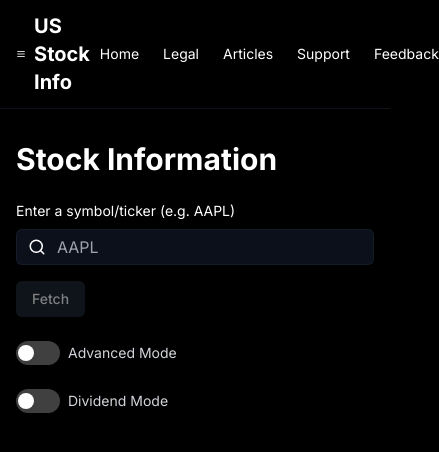
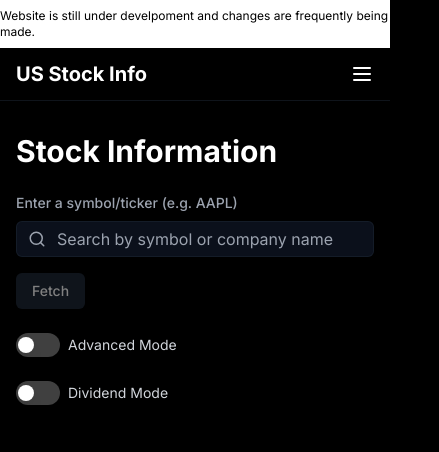
Before and after one commit to Osscccar/market_info, a Next.js app in the folder frontend/: page / in a window 390 px wide. Shown: the top 452 px of the page, 439 px wide, since content can reach past the window. Built offline with nearby package versions, Linux system fonts and the light colour scheme.

Commit message:
Added SearchBar.tsx Component For Optimal Use Case

```diff
--- a/frontend/app/layout.tsx
+++ b/frontend/app/layout.tsx
@@ -1,6 +1,6 @@
 import type React from "react";
 import type { Metadata } from "next";
-import { Inter } from "next/font/google";
+import { David_Libre, Inter } from "next/font/google";
 import "./globals.css";
 import Navbar from "@/components/Navbar";
 import { Analytics } from "@vercel/analytics/react";
@@ -20,7 +20,10 @@ export default function RootLayout({
   return (
     <html lang="en" className="dark">
       <body className={inter.className}>
-        {/* Navbar spans the full width at the top */}
+        <div className="flex text-xs w-full align-center justify-center pt-2 pb-2 bg-white text-black md:text-sm">
+          Website is still under develpoment and changes are frequently being
+          made.
+        </div>
         <Navbar />
         {children}
         <Analytics />
--- a/frontend/app/page.tsx
+++ b/frontend/app/page.tsx
@@ -2,9 +2,8 @@
 /* eslint-disable @typescript-eslint/no-explicit-any */
 
 import React, { useState, useEffect } from "react";
-import { Search, TrendingUp, DollarSign, Info } from "lucide-react";
+import { TrendingUp, DollarSign, Info } from "lucide-react";
 import { Button } from "@/components/ui/button";
-import { Input } from "@/components/ui/input";
 import { Switch } from "@/components/ui/switch";
 import { Card, CardContent, CardHeader, CardTitle } from "@/components/ui/card";
 import LoadingSpinner from "@/components/LoadingSpinner";
@@ -19,6 +18,9 @@ import {
   Legend,
 } from "chart.js";
 import { Line } from "react-chartjs-2";
+
+// Import our new search component
+import { SearchAutocomplete } from "@/components/SearchAutocomplete";
 
 ChartJS.register(
   CategoryScale,
@@ -201,27 +203,14 @@ export default function Home() {
         <div className="mb-8">
           <h1 className="text-3xl font-bold mb-6">Stock Information</h1>
           <div className="flex flex-col md:flex-row gap-4 items-start md:items-end mb-6">
+            {/* SearchAutocomplete replaces the old manual Input */}
             <div className="w-full md:w-1/2">
-              <label
-                htmlFor="symbol"
-                className="text-sm text-muted-foreground mb-2 block"
-              >
-                Enter a symbol/ticker (e.g. AAPL)
-              </label>
-              <div className="relative">
-                <Search
-                  className="absolute left-3 top-1/2 -translate-y-1/2 text-muted-foreground"
-                  size={18}
-                />
-                <Input
-                  id="symbol"
-                  type="text"
-                  value={ticker}
-                  onChange={(e) => setTicker(e.target.value.toUpperCase())}
-                  className="pl-10 bg-gray-900/70 border-gray-800/50 focus:border-gray-600"
-                  placeholder="AAPL"
-                />
-              </div>
+              <SearchAutocomplete
+                onSelectSymbol={(symbol) => {
+                  // Update ticker in state when user picks a suggestion
+                  setTicker(symbol.toUpperCase());
+                }}
+              />
             </div>
 
             <Button
--- a/frontend/components/Navbar.tsx
+++ b/frontend/components/Navbar.tsx
@@ -1,20 +1,28 @@
 "use client";
 
+import { useState } from "react";
 import Link from "next/link";
-import { Menu } from "lucide-react";
+import { Menu, X } from "lucide-react";
 
 export default function Navbar() {
+  const [isOpen, setIsOpen] = useState(false);
+
   return (
     <header className="sticky top-0 z-50 w-full bg-black border-b border-gray-800/50">
       <nav className="container mx-auto px-4 py-3 flex items-center justify-between">
         {/* Left brand */}
-        <div className="flex items-center space-x-2">
-          <Menu className="text-muted-foreground" size={20} />
-          <span className="text-xl font-bold">US Stock Info</span>
-        </div>
+        <span className="text-xl font-bold">US Stock Info</span>
 
-        {/* Right nav links */}
-        <div className="flex items-center space-x-6 text-sm">
+        {/* Mobile Menu Button (Top Right) */}
+        <button
+          className="md:hidden text-muted-foreground"
+          onClick={() => setIsOpen(!isOpen)}
+        >
+          {isOpen ? <X size={24} /> : <Menu size={24} />}
+        </button>
+
+        {/* Desktop Navigation */}
+        <div className="hidden md:flex items-center space-x-6 text-sm">
           <Link href="/" className="hover:text-white text-muted-foreground">
             Home
           </Link>
@@ -44,6 +52,59 @@ export default function Navbar() {
           </Link>
         </div>
       </nav>
+
+      {/* Mobile Navigation Drawer (Slides in from Right) */}
+      <div
+        className={`fixed inset-0 bg-black bg-opacity-75 z-50 transform ${
+          isOpen ? "translate-x-0" : "translate-x-full"
+        } transition-transform duration-300 ease-in-out md:hidden`}
+      >
+        <div className="absolute top-0 right-0 w-64 bg-black h-full shadow-lg p-6">
+          <button
+            className="absolute top-4 right-4 text-muted-foreground"
+            onClick={() => setIsOpen(false)}
+          >
+            <X size={24} />
+          </button>
+          <nav className="flex flex-col space-y-4 mt-10 text-sm">
+            <Link
+              href="/"
+              className="hover:text-white text-muted-foreground"
+              onClick={() => setIsOpen(false)}
+            >
+              Home
+            </Link>
+            <Link
+              href="/legal"
+              className="hover:text-white text-muted-foreground"
+              onClick={() => setIsOpen(false)}
+            >
+              Legal
+            </Link>
+            <Link
+              href="/articles"
+              className="hover:text-white text-muted-foreground"
+              onClick={() => setIsOpen(false)}
+            >
+              Articles
+            </Link>
+            <Link
+              href="/support"
+              className="hover:text-white text-muted-foreground"
+              onClick={() => setIsOpen(false)}
+            >
+              Support
+            </Link>
+            <Link
+              href="/feedback"
+              className="hover:text-white text-muted-foreground"
+              onClick={() => setIsOpen(false)}
+            >
+              Feedback
+            </Link>
+          </nav>
+        </div>
+      </div>
     </header>
   );
 }
--- /dev/null
+++ b/frontend/components/SearchAutocomplete.tsx
@@ -0,0 +1,185 @@
+"use client";
+
+import React, { useState, useEffect, useRef } from "react";
+import { Input } from "@/components/ui/input";
+import { Label } from "@/components/ui/label";
+import { Search, Building, Briefcase, TrendingUp } from "lucide-react";
+
+// Adjust this interface to match the JSON we return from /api/companies
+interface CompanySuggestion {
+  symbol: string;
+  name: string;
+  exchange: string;
+  sector: string;
+}
+
+interface SearchAutocompleteProps {
+  // Pass a callback that sets the selected symbol in parent (page.tsx)
+  onSelectSymbol: (symbol: string) => void;
+}
+
+export function SearchAutocomplete({
+  onSelectSymbol,
+}: SearchAutocompleteProps) {
+  const [inputValue, setInputValue] = useState("");
+  const [suggestions, setSuggestions] = useState<CompanySuggestion[]>([]);
+  const [isPopupOpen, setIsPopupOpen] = useState(false);
+  const [selectedIndex, setSelectedIndex] = useState(-1);
+
+  const inputRef = useRef<HTMLInputElement>(null);
+  const popupRef = useRef<HTMLDivElement>(null);
+
+  // Fetch suggestions from our new backend route whenever inputValue changes
+  useEffect(() => {
+    if (inputValue.trim() === "") {
+      setSuggestions([]);
+      return;
+    }
+
+    const fetchSuggestions = async () => {
+      try {
+        // IMPORTANT: Replace the base URL with your Render backend domain if different
+        // e.g. https://market-info-m22z.onrender.com/api/companies
+        const res = await fetch(
+          `https://market-info-m22z.onrender.com/api/companies?query=${encodeURIComponent(
+            inputValue
+          )}`
+        );
+        if (!res.ok) {
+          console.error("Failed to fetch suggestions");
+          return;
+        }
+        const data: CompanySuggestion[] = await res.json();
+        setSuggestions(data);
+      } catch (error) {
+        console.error("Error fetching suggestions:", error);
+      }
+    };
+
+    fetchSuggestions();
+  }, [inputValue]);
+
+  // Close popup if clicking outside
+  useEffect(() => {
+    const handleClickOutside = (event: MouseEvent) => {
+      if (
+        popupRef.current &&
+        !popupRef.current.contains(event.target as Node) &&
+        inputRef.current &&
+        !inputRef.current.contains(event.target as Node)
+      ) {
+        setIsPopupOpen(false);
+      }
+    };
+    document.addEventListener("mousedown", handleClickOutside);
+    return () => {
+      document.removeEventListener("mousedown", handleClickOutside);
+    };
+  }, []);
+
+  // Handle keyboard navigation in the dropdown
+  const handleKeyDown = (e: React.KeyboardEvent<HTMLInputElement>) => {
+    if (!isPopupOpen) return;
+
+    if (e.key === "ArrowDown") {
+      e.preventDefault();
+      setSelectedIndex((prev) =>
+        prev < suggestions.length - 1 ? prev + 1 : prev
+      );
+    } else if (e.key === "ArrowUp") {
+      e.preventDefault();
+      setSelectedIndex((prev) => (prev > 0 ? prev - 1 : 0));
+    } else if (e.key === "Enter" && selectedIndex >= 0) {
+      e.preventDefault();
+      handleSelectCompany(suggestions[selectedIndex].symbol);
+    } else if (e.key === "Escape") {
+      setIsPopupOpen(false);
+    }
+  };
+
+  // When a suggestion is clicked or chosen
+  const handleSelectCompany = (symbol: string) => {
+    setInputValue(symbol);
+    onSelectSymbol(symbol); // pass it back up to page.tsx
+    setIsPopupOpen(false);
+  };
+
+  return (
+    <div className="relative w-full">
+      <Label htmlFor="symbol" className="text-sm text-gray-400 mb-2 block">
+        Enter a symbol/ticker (e.g. AAPL)
+      </Label>
+      <div className="relative">
+        <Search
+          className="absolute left-3 top-1/2 transform -translate-y-1/2 text-gray-400"
+          size={18}
+        />
+        <Input
+          id="symbol"
+          ref={inputRef}
+          type="text"
+          value={inputValue}
+          onChange={(e) => {
+            setInputValue(e.target.value);
+            setIsPopupOpen(true);
+          }}
+          onFocus={() => setIsPopupOpen(true)}
+          onKeyDown={handleKeyDown}
+          className="pl-10 bg-gray-900/70 border-gray-800/50 focus:border-gray-600"
+          placeholder="Search by symbol or company name"
+          autoComplete="off"
+        />
+      </div>
+
+      {isPopupOpen && suggestions.length > 0 && (
+        <div
+          ref={popupRef}
+          className="absolute z-50 mt-1 w-full bg-gray-900 border border-gray-800 rounded-md shadow-lg max-h-80 overflow-y-auto"
+        >
+          <div className="p-2">
+            <h3 className="text-xs font-semibold text-gray-400 mb-2 px-2">
+              Suggestions
+            </h3>
+            <ul>
+              {suggestions.map((company, index) => (
+                <li key={company.symbol}>
+                  <button
+                    className={`w-full text-left px-3 py-2 rounded-md flex items-start hover:bg-gray-800 transition-colors ${
+                      selectedIndex === index ? "bg-gray-800" : ""
+                    }`}
+                    onClick={() => handleSelectCompany(company.symbol)}
+                    onMouseEnter={() => setSelectedIndex(index)}
+                  >
+                    <div className="flex-shrink-0 mr-3 mt-1">
+                      <Building className="h-5 w-5 text-gray-400" />
+                    </div>
+                    <div className="flex-1 min-w-0">
+                      <div className="flex justify-between">
+                        <p className="text-sm font-medium text-white truncate">
+                          {company.name}
+                        </p>
+                        <p className="text-sm font-bold text-gray-300">
+                          {company.symbol}
+                        </p>
+                      </div>
+                      <div className="flex items-center mt-1">
+                        <Briefcase className="h-3 w-3 text-gray-500 mr-1" />
+                        <p className="text-xs text-gray-500 mr-3">
+                          {company.sector || "N/A"}
+                        </p>
+                        <TrendingUp className="h-3 w-3 text-gray-500 mr-1" />
+                        <p className="text-xs text-gray-500">
+                          {company.exchange || "N/A"}
+                        </p>
+                      </div>
+                    </div>
+                  </button>
+                </li>
+              ))}
+            </ul>
+          </div>
+        </div>
+      )}
+    </div>
+  );
+}
--- /dev/null
+++ b/frontend/components/ui/label.tsx
@@ -0,0 +1,26 @@
+"use client"
+
+import * as React from "react"
+import * as LabelPrimitive from "@radix-ui/react-label"
+import { cva, type VariantProps } from "class-variance-authority"
+
+import { cn } from "@/lib/utils"
+
+const labelVariants = cva(
+  "text-sm font-medium leading-none peer-disabled:cursor-not-allowed peer-disabled:opacity-70"
+)
+
+const Label = React.forwardRef<
+  React.ElementRef<typeof LabelPrimitive.Root>,
+  React.ComponentPropsWithoutRef<typeof LabelPrimitive.Root> &
+    VariantProps<typeof labelVariants>
+>(({ className, ...props }, ref) => (
+  <LabelPrimitive.Root
+    ref={ref}
+    className={cn(labelVariants(), className)}
+    {...props}
+  />
+))
+Label.displayName = LabelPrimitive.Root.displayName
+
+export { Label }
--- a/frontend/package.json
+++ b/frontend/package.json
@@ -9,6 +9,7 @@
     "lint": "next lint"
   },
   "dependencies": {
+    "@radix-ui/react-label": "^2.1.2",
     "@radix-ui/react-navigation-menu": "^1.2.5",
     "@radix-ui/react-slot": "^1.1.2",
     "@radix-ui/react-switch": "^1.1.3",
```
Also changed, not shown: 2 other files (tests, documents, lock files or other folders).
